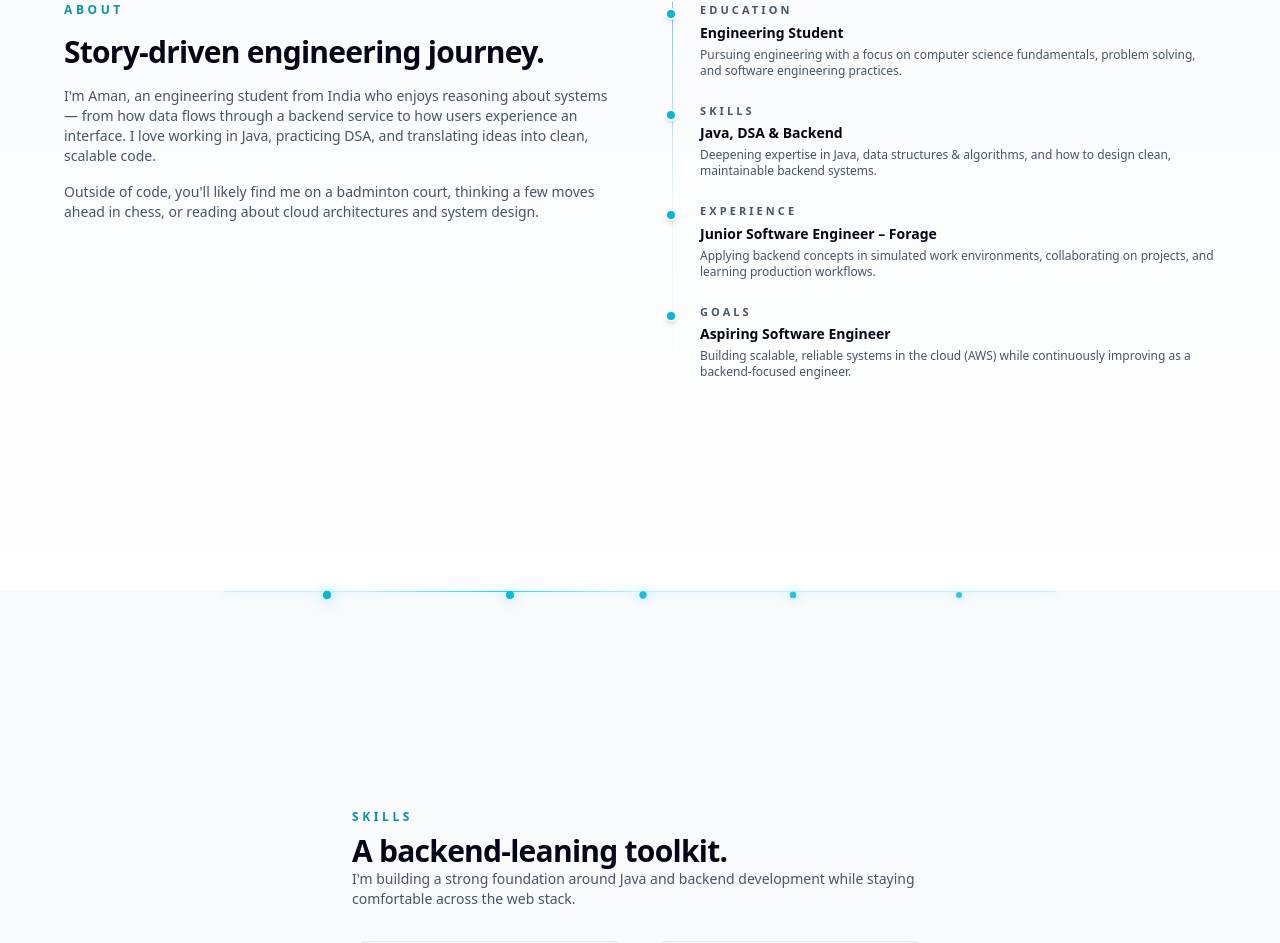
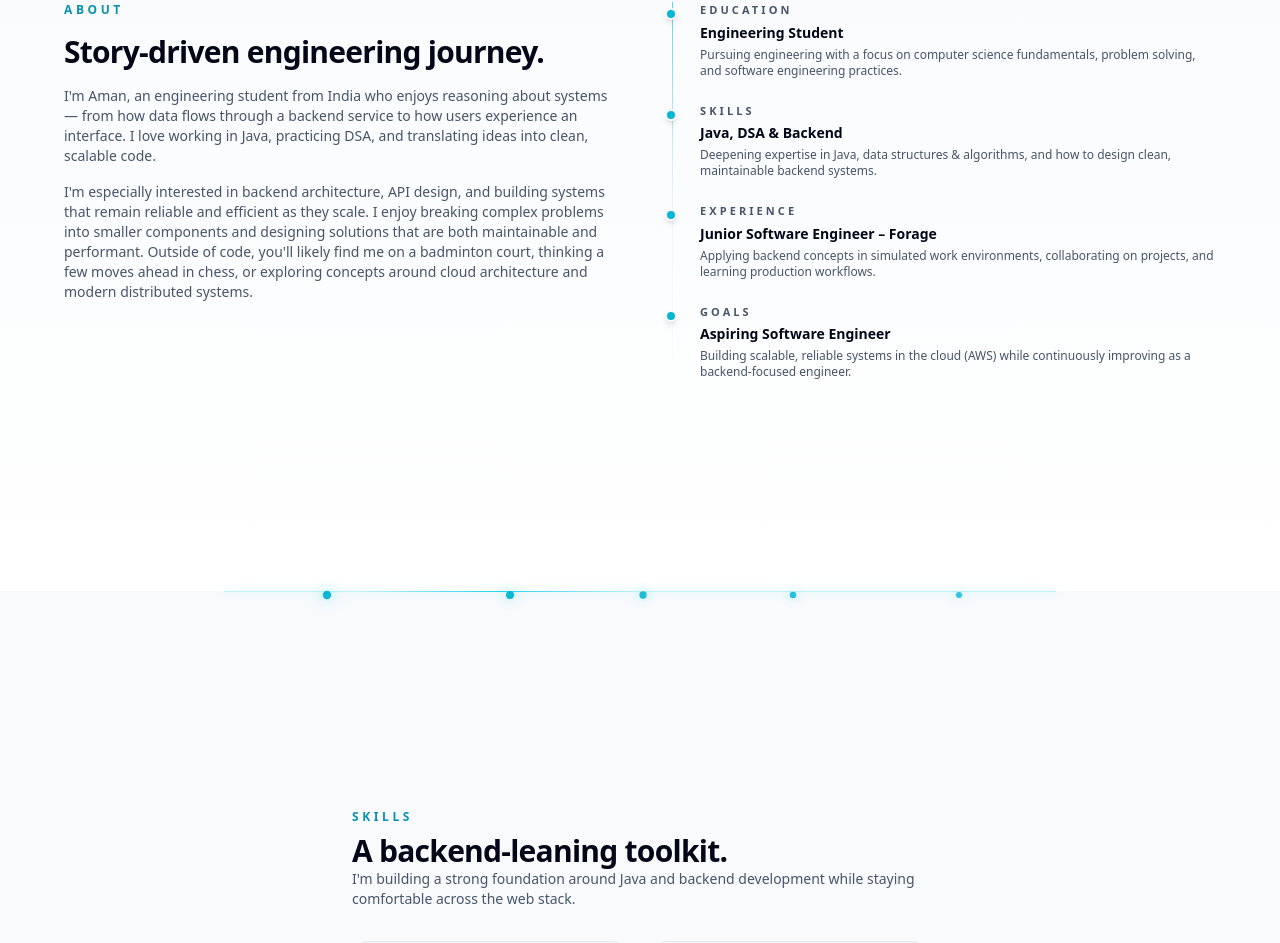
Before and after one commit to av3656/personal_portfolio, a React (Vite) app: page / in a window 1280 px wide. Shown: the part 1073-2016 px from the top of the page. Built offline with nearby package versions, Linux system fonts and the light colour scheme.

Commit message:
Update About section to enhance personal interests in backend architecture and system design

```diff
--- a/src/components/sections/About.jsx
+++ b/src/components/sections/About.jsx
@@ -44,8 +44,11 @@ export function About() {
             working in Java, practicing DSA, and translating ideas into clean, scalable code.
           </p>
           <p className="max-w-xl text-sm text-ai-text-secondary dark:text-ai-text-secondary">
+            I&apos;m especially interested in backend architecture, API design, and building systems that
+            remain reliable and efficient as they scale. I enjoy breaking complex problems into
+            smaller components and designing solutions that are both maintainable and performant.
             Outside of code, you&apos;ll likely find me on a badminton court, thinking a few moves ahead
-            in chess, or reading about cloud architectures and system design.
+            in chess, or exploring concepts around cloud architecture and modern distributed systems.
           </p>
         </div>
 
```
